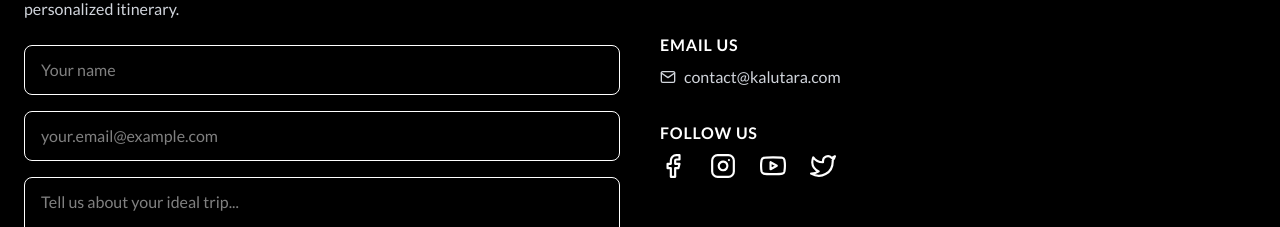
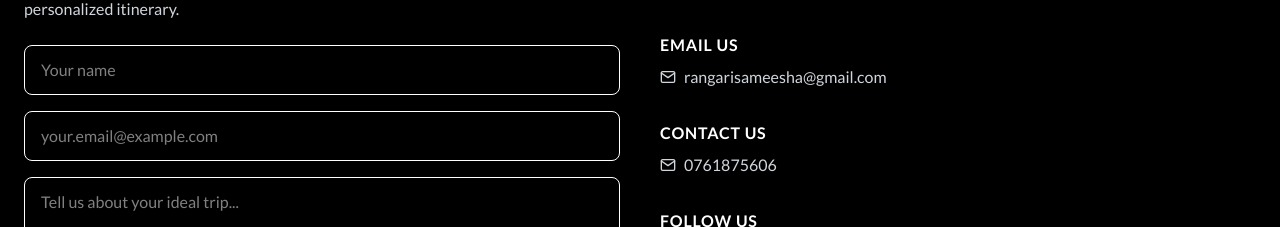
Before and after one commit to Kaushalya13/Group-Project, a Next.js app: page / in a window 1280 px wide. Shown: the part 4995-5222 px from the top of the page. Built offline with nearby package versions, Linux system fonts and the light colour scheme.

Commit message:
add changes

```diff
--- a/src/sections/Footer.tsx
+++ b/src/sections/Footer.tsx
@@ -14,10 +14,10 @@ import {
 } from "react-icons/fi";
 
 const socialLinks = [
-    { name: "Facebook", icon: FiFacebook, href: "#" },
+    { name: "Facebook", icon: FiFacebook, href: "https://www.facebook.com/share/1A6uQv76aC/" },
     { name: "Instagram", icon: FiInstagram, href: "#" },
     { name: "YouTube", icon: FiYoutube, href: "#" },
-    { name: "TikTok", icon: FiTwitter, href: "#" }, // Using Twitter icon as placeholder for TikTok
+    { name: "TikTok", icon: FiTwitter, href: "https://www.tiktok.com/@rds.lanka?_t=ZS-90KMmCaIJEr&_r=1" }, // Using Twitter icon as placeholder for TikTok
 ];
 
 // Framer Motion Variants for staggered entrance
@@ -180,7 +180,18 @@ export default function Contact() {
                             </h4>
                             <div className="flex items-center space-x-2 text-md text-gray-300">
                                 <FiMail className="text-earthy-brown" />
-                                <a href="mailto:contact@kalutara.com" className="hover:text-white transition">contact@kalutara.com</a>
+                                <a href="mailto:rangarisameesha@gmail.com" className="hover:text-white transition">rangarisameesha@gmail.com</a>
+                            </div>
+                        </div>
+
+                        {/* Direct contact Link (Simplified from two columns) */}
+                        <div className="space-y-2">
+                            <h4 className="font-semibold text-lush-green uppercase tracking-wider">
+                                Contact Us
+                            </h4>
+                            <div className="flex items-center space-x-2 text-md text-gray-300">
+                                <FiMail className="text-earthy-brown" />
+                                <a href="mailto:0761875606" className="hover:text-white transition">0761875606</a>
                             </div>
                         </div>
 
--- a/src/sections/OurBookingProcess.tsx
+++ b/src/sections/OurBookingProcess.tsx
@@ -110,7 +110,7 @@ export default function OurBookingProcess() {
         {/* ADDED: The "Say Hello" Button with Enhanced Animation and Theming */}
          <div className="text-center mt-12">
              <motion.a
-                href="mailto:thisara.kavishka@example.com"
+                href="mailto:rangarisameesha@gmail.com"
                 // Set initial scale and whileHover to create the "pop" effect
                 initial={{ scale: 1 }}
                 whileHover={{ scale: 1.07 }}
```
